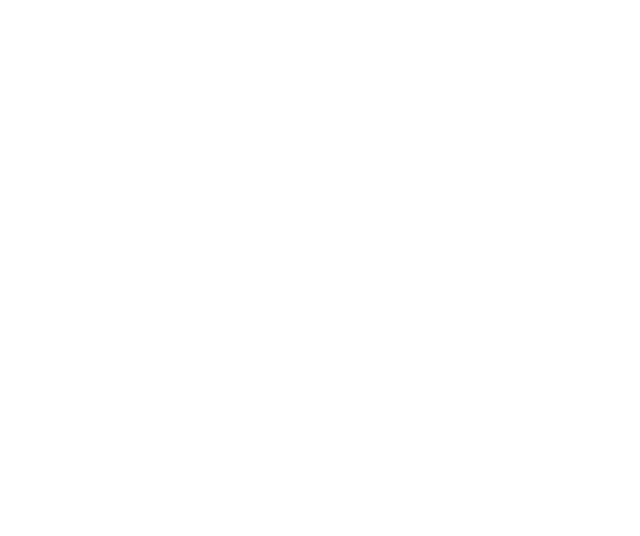
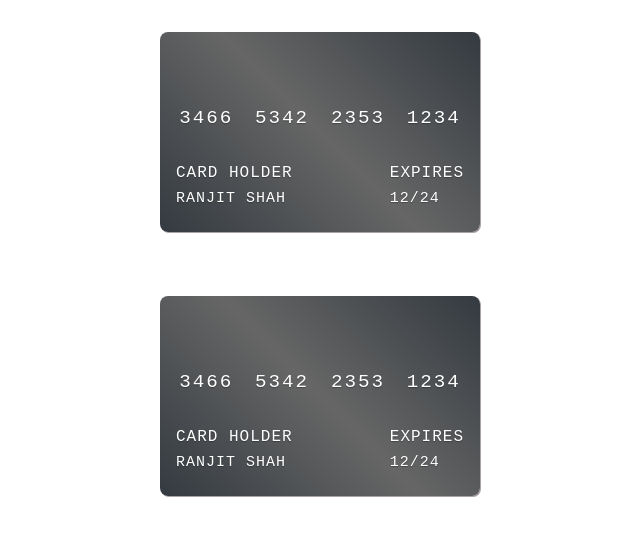
Before and after one commit to Crio-Winter-of-Doing-2021/CRED-T11, a React (Create React App) app in the folder cred-frontend/: page /viewCards in a window 1280 px wide. Shown: the top 536 px of the page, without its empty margins (320-960 px from the left). Built offline with nearby package versions, Linux system fonts and the light colour scheme.

Commit message:
view cards screen

```diff
--- a/cred-frontend/src/App.js
+++ b/cred-frontend/src/App.js
@@ -4,6 +4,7 @@
 import { AuthContext } from "./context";
 import Signup from "./components/Signup/Signup";
 import Login from "./components/Login/Login";
+import ViewCard from "./components/ViewCard/ViewCard";
 import DashBoard from "./components/DashBoard/DashBoard";
 import "react-toastify/dist/ReactToastify.css";
 import axios from "axios";
@@ -44,6 +45,7 @@
           <Route exact path="/" component={Landing} />
           <Route exact path="/dashboard" component={DashBoard} />
           <Route exact path="/addcard" component={AddCard} />
+          <Route exact path="/viewCards" component={ViewCard} />
         </Switch>
       </Router>
     </AuthContext.Provider>
--- a/cred-frontend/src/components/Landing/Landing.js
+++ b/cred-frontend/src/components/Landing/Landing.js
@@ -15,8 +15,7 @@
         <Card className={classes.card}>
           <span className={classes.title}>CRED BANNER</span>
           <p className={classes.para}>
-            ye ek bahut bada sa paragaraph about cred ki cred bahut accha app
-            you should use that hkhi ahkjdhiu hajdhdiuhad
+          Credit card management is to make payment of bills and keeping track of transactions easy for the consumers, across multiple credit cards.
           </p>
         </Card>
       </Box>
--- a/cred-frontend/src/components/Login/Login.js
+++ b/cred-frontend/src/components/Login/Login.js
@@ -42,7 +42,7 @@
 
   return (
     <>
-      {authContext.isLoggedIn && (
+      {true && (
         <Container component="main" maxWidth="xs">
           <CssBaseline />
           <div className={classes.paper}>
--- a/cred-frontend/src/components/Signup/Signup.js
+++ b/cred-frontend/src/components/Signup/Signup.js
@@ -13,7 +13,7 @@
 import {AuthContext} from '../../context';
 import axios from 'axios';
 
-export default function SignIn() {
+export default function SignUp() {
   const classes = useStyles();
   const { handleSubmit, control } = useForm();
   const [status,setStatus]=useState();
--- /dev/null
+++ b/cred-frontend/src/components/ViewCard/Card/Card.js
@@ -0,0 +1,86 @@
+import React from 'react'
+import { makeStyles } from "@material-ui/core/styles";
+import Button from "@material-ui/core/Button";
+
+export default function Card() {
+    const classes = useStyles();
+
+    return (
+        <React.Fragment>
+            <div className={classes.cardStyle}>
+                <div className={classes.card}>
+                    <div className={classes.cardNumber}>
+                        <span className={classes.numberSection}>3466</span>
+                        <span className={classes.numberSection}>5342</span>
+                        <span className={classes.numberSection}>2353</span>
+                        <span className={classes.numberSection}>1234</span>
+                    </div>
+                    <div className={classes.cardInfo}>
+                        <div className={classes.cardName}>
+                            <span>Card Holder</span>
+                            <p className={classes.p}>Ranjit Shah</p>
+                        </div>
+                        <div className={classes.cardExpiry}>
+                            <span>Expires</span>
+                            <p className={classes.p}>12/24</p>
+                        </div>
+                    </div>
+
+                </div>
+            </div>
+        </React.Fragment>
+    )
+}
+
+const useStyles = makeStyles((theme) => ({
+    cardStyle: {
+        fontFamily: '"Space Mono", monospace',
+        textShadow: '0 1px 1px rgba(0, 0, 0, 0.3)',
+        height: '200px',
+        width: '320px',
+        flex: '0 0 auto',
+        padding: '2em 2em',
+
+    },
+    card: {
+        height: '100%',
+        borderRadius: '8px',
+        boxShadow: '1px 1px #aaa3a3',
+        background: 'linear-gradient(45deg, #343a40, #666666, #343a40)',
+        color: '#fff',
+    },
+    cardNumber: {
+        position: 'relative',
+        top: '75px',
+        display: 'flex',
+        justifyContent: 'space-between',
+        fontSize: '1.2em',
+        wordSpacing: '8px',
+        letterSpacing: '2px',
+        padding: '0 1em',
+
+    },
+    p: {
+        marginTop: '8px',
+        fontSize: '15px',
+    },
+    cardInfo: {
+        display: 'flex',
+        flexDirection: ' row',
+        justifyContent: 'space-between',
+        letterSpacing: '1px',
+        lineHeight: '18px',
+        textTransform: 'uppercase',
+        position: 'relative',
+        top: '110px',
+        padding: '0 1em',
+
+
+    },
+    cardName: {
+
+    },
+    cardExpiry: {
+
+    }
+}))
--- /dev/null
+++ b/cred-frontend/src/components/ViewCard/ViewCard.js
@@ -0,0 +1,26 @@
+import React from 'react';
+import Card from './Card/Card';
+import { makeStyles } from "@material-ui/core/styles";
+
+export default function ViewCard() {
+    const classes = useStyles();
+
+    return (
+        <div className={classes.container}>
+        <Card/>
+        <Card/>
+        </div>
+    )
+}
+
+const useStyles = makeStyles((theme) => ({
+    container:{
+        display:'flex',
+        flexDirection:'column',
+        alignItems:'center',
+
+    }
+
+
+
+}))
```
